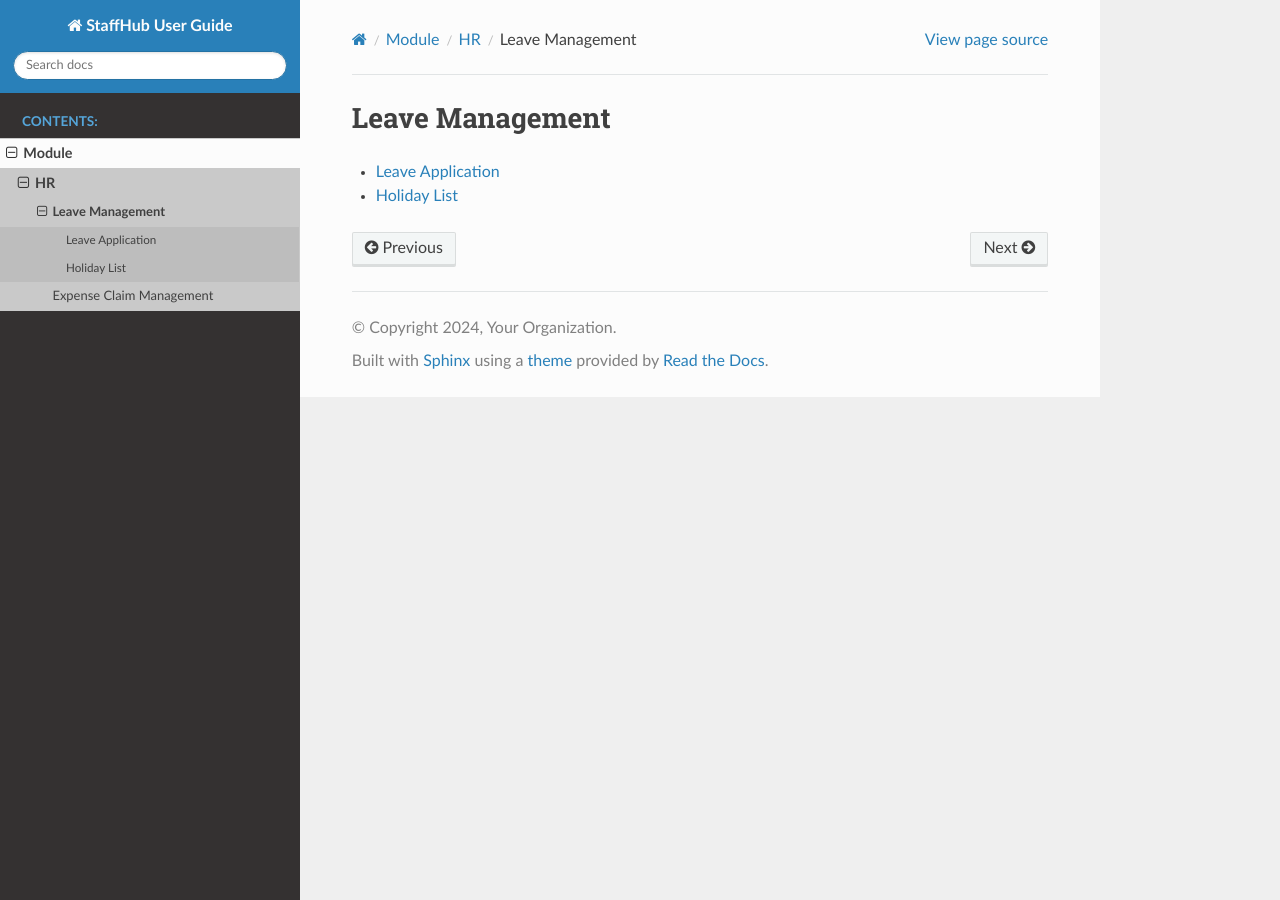
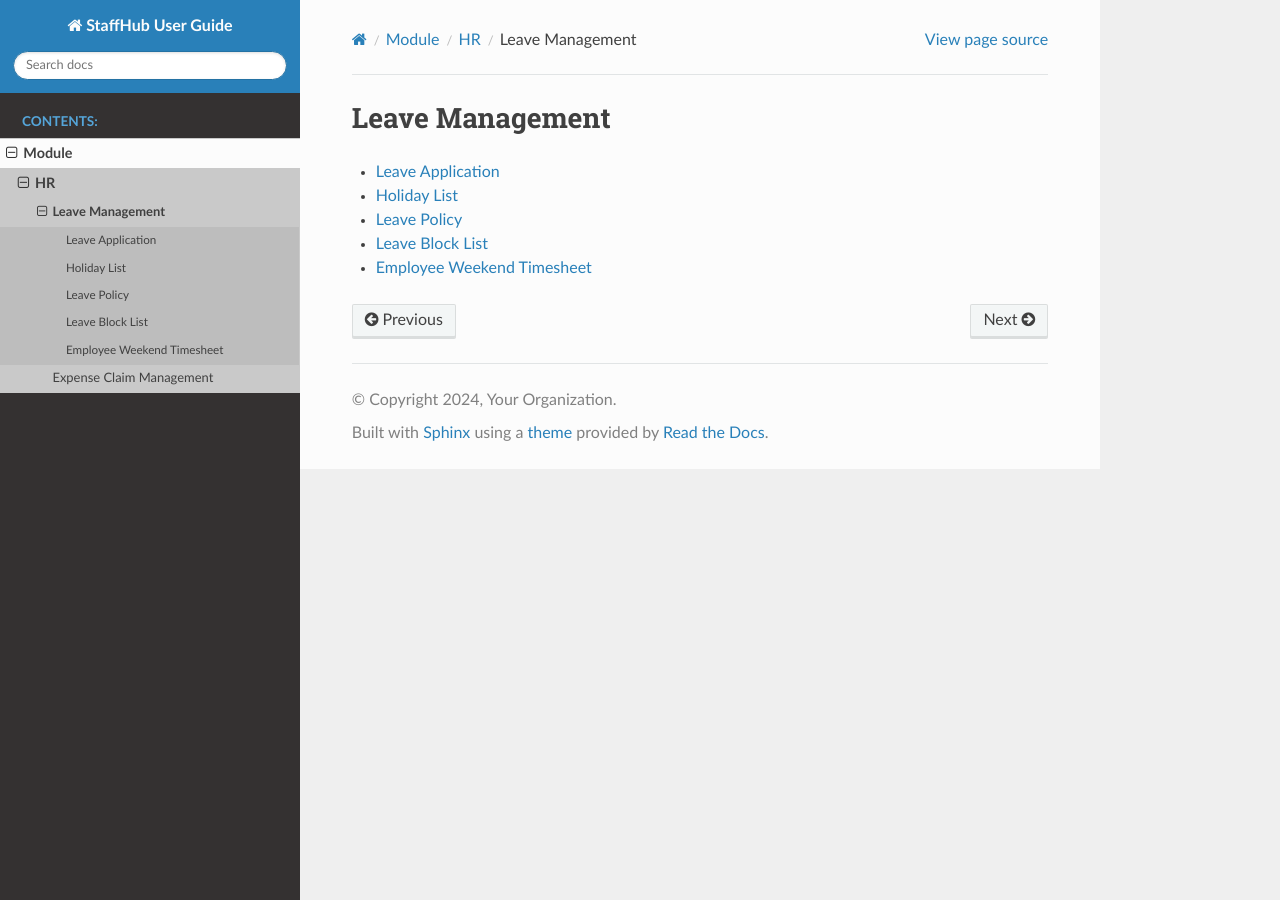
Before and after one commit to arvindder/staffhub-user-guide, a Sphinx documentation site: the page built from docs/module/hr/leave_management/index.rst, in a window 1280 px wide. Built offline with Sphinx 7.4.7 and the Read the Docs theme 3.1.0, drawn with Linux system fonts in a browser that asks for light colours; pages that are not in the unit, such as notebooks, are missing from menus.

Commit message:
adding index

```diff
--- a/docs/module/hr/leave_management/index.rst
+++ b/docs/module/hr/leave_management/index.rst
@@ -5,5 +5,8 @@ Leave Management
    :maxdepth: 1
 
    leave-application
-   leave-type
    holiday-list
+   leave-policy
+   leave-block-list
+   employee-weekend-timesheet
+   replacement-leave-request
```
